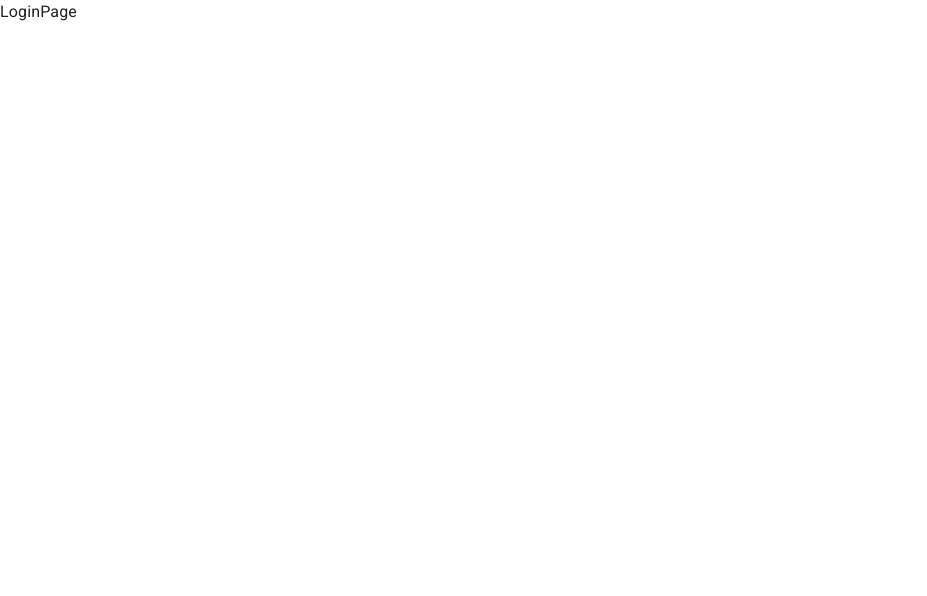
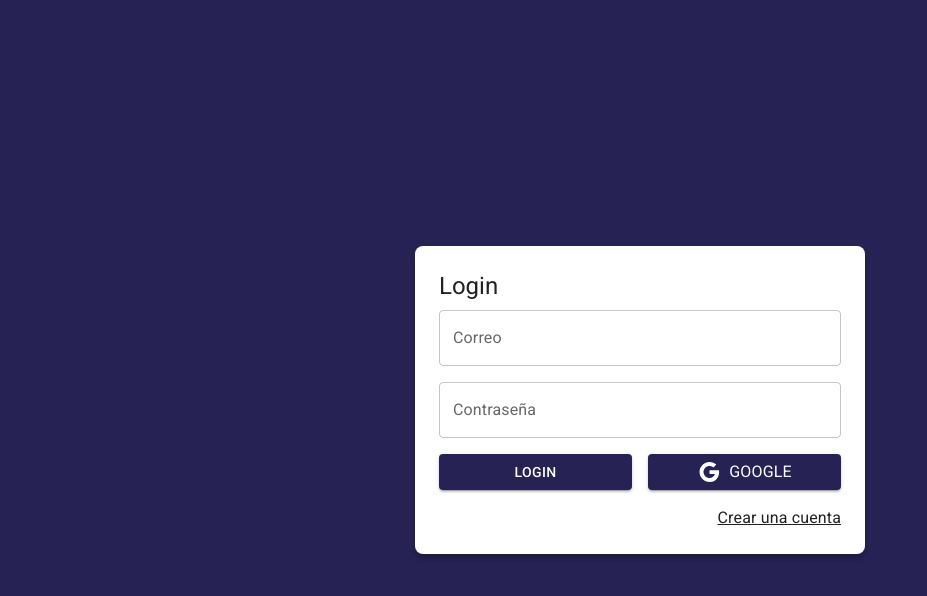
Before and after one commit to czabala847/react-journal-app, a React (Vite) app: page /auth/login in a window 1280 px wide. Shown: the top 596 px of the page, without its empty margins (0-927 px from the left). Built offline with nearby package versions, Linux system fonts and the light colour scheme.

Commit message:
Añadiendo estilos para la pagina de login y registro

```diff
--- /dev/null
+++ b/src/auth/layout/AuthLayout.tsx
@@ -0,0 +1,38 @@
+import React from "react";
+import { Grid, Typography } from "@mui/material";
+
+interface Props {
+  children: JSX.Element;
+  title?: string;
+}
+
+export const AuthLayout: React.FC<Props> = ({ children, title = "" }) => {
+  return (
+    <Grid
+      container
+      spacing={0}
+      direction="column"
+      alignItems="center"
+      justifyContent="center"
+      sx={{ minHeight: "100vh", backgroundColor: "primary.main", padding: 4 }}
+    >
+      <Grid
+        item
+        className="box-shadow"
+        xs={3}
+        sx={{
+          backgroundColor: "white",
+          padding: 3,
+          borderRadius: 2,
+          width: { md: "450px" },
+        }}
+      >
+        <Typography variant="h5" sx={{ mb: 1 }}>
+          {title}
+        </Typography>
+
+        {children}
+      </Grid>
+    </Grid>
+  );
+};
--- a/src/auth/pages/LoginPage.tsx
+++ b/src/auth/pages/LoginPage.tsx
@@ -1,5 +1,57 @@
 import React from "react";
 
+import { Link as RouterLink } from "react-router-dom";
+
+import { Grid, TextField, Typography, Button, Link } from "@mui/material";
+import { Google } from "@mui/icons-material";
+
+import { AuthLayout } from "../layout/AuthLayout";
+
 export const LoginPage: React.FC = () => {
-  return <div>LoginPage</div>;
+  return (
+    <AuthLayout title="Login">
+      <form>
+        <Grid container>
+          <Grid item xs={12} sx={{ marginBottom: 2 }}>
+            <TextField
+              label="Correo"
+              type="email"
+              placeholder="correo@google.com"
+              fullWidth
+            />
+          </Grid>
+
+          <Grid item xs={12} sx={{ marginBottom: 2 }}>
+            <TextField
+              label="Contraseña"
+              type="password"
+              placeholder="Contraseña"
+              fullWidth
+            />
+          </Grid>
+
+          <Grid container spacing={2} sx={{ mb: 2 }}>
+            <Grid item xs={12} md={6}>
+              <Button variant="contained" fullWidth>
+                Login
+              </Button>
+            </Grid>
+
+            <Grid item xs={12} md={6}>
+              <Button variant="contained" fullWidth>
+                <Google />
+                <Typography sx={{ ml: 1 }}>Google</Typography>
+              </Button>
+            </Grid>
+          </Grid>
+
+          <Grid container direction="row" justifyContent="end">
+            <Link component={RouterLink} color="inherit" to="/auth/register">
+              Crear una cuenta
+            </Link>
+          </Grid>
+        </Grid>
+      </form>
+    </AuthLayout>
+  );
 };
--- a/src/auth/pages/RegisterPage.tsx
+++ b/src/auth/pages/RegisterPage.tsx
@@ -1,5 +1,60 @@
 import React from "react";
 
+import { Link as RouterLink } from "react-router-dom";
+
+import { Grid, TextField, Typography, Button, Link } from "@mui/material";
+import { Google } from "@mui/icons-material";
+
+import { AuthLayout } from "../layout/AuthLayout";
+
 export const RegisterPage: React.FC = () => {
-  return <div>RegisterPage</div>;
+  return (
+    <AuthLayout title="Crear cuenta">
+      <form>
+        <Grid container>
+          <Grid item xs={12} sx={{ marginBottom: 2 }}>
+            <TextField
+              label="Nombre completo"
+              type="text"
+              placeholder="Carlos Zabala"
+              fullWidth
+            />
+          </Grid>
+
+          <Grid item xs={12} sx={{ marginBottom: 2 }}>
+            <TextField
+              label="Correo"
+              type="email"
+              placeholder="correo@google.com"
+              fullWidth
+            />
+          </Grid>
+
+          <Grid item xs={12} sx={{ marginBottom: 2 }}>
+            <TextField
+              label="Contraseña"
+              type="password"
+              placeholder="Contraseña"
+              fullWidth
+            />
+          </Grid>
+
+          <Grid container sx={{ mb: 2 }}>
+            <Grid item xs={12}>
+              <Button variant="contained" fullWidth>
+                Crear cuenta
+              </Button>
+            </Grid>
+          </Grid>
+
+          <Grid container direction="row" justifyContent="end">
+            <Typography sx={{ mr: 1 }}> ¿Ya tienes cuenta?. </Typography>
+            <Link component={RouterLink} color="inherit" to="/auth/login">
+              ingresar
+            </Link>
+          </Grid>
+        </Grid>
+      </form>
+    </AuthLayout>
+  );
 };
--- a/src/styles.css
+++ b/src/styles.css
@@ -0,0 +1,4 @@
+
+.box-shadow{
+    box-shadow: 0px 5px 5px rgba(0,0,0,.2);
+}
```
